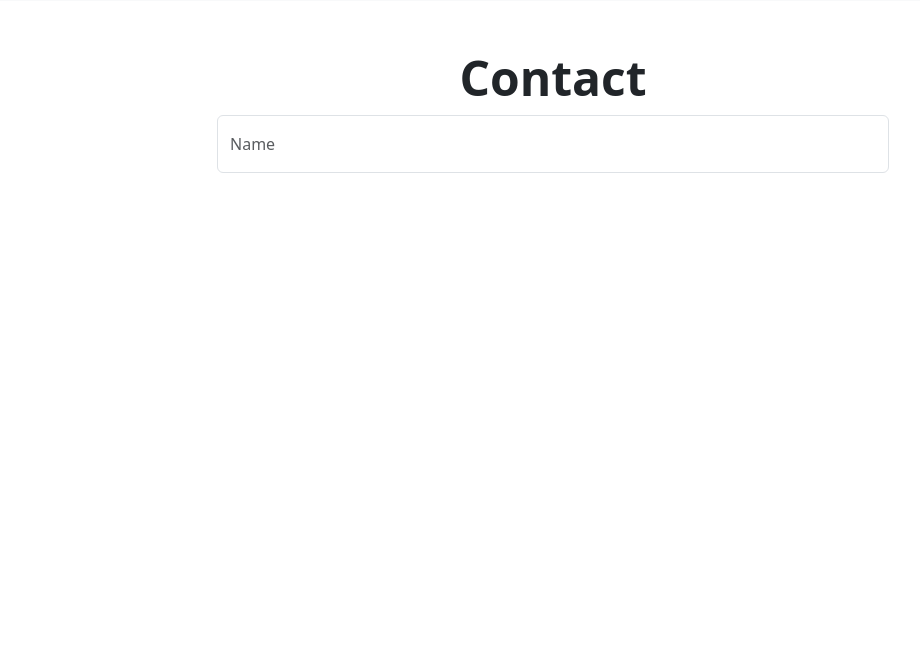
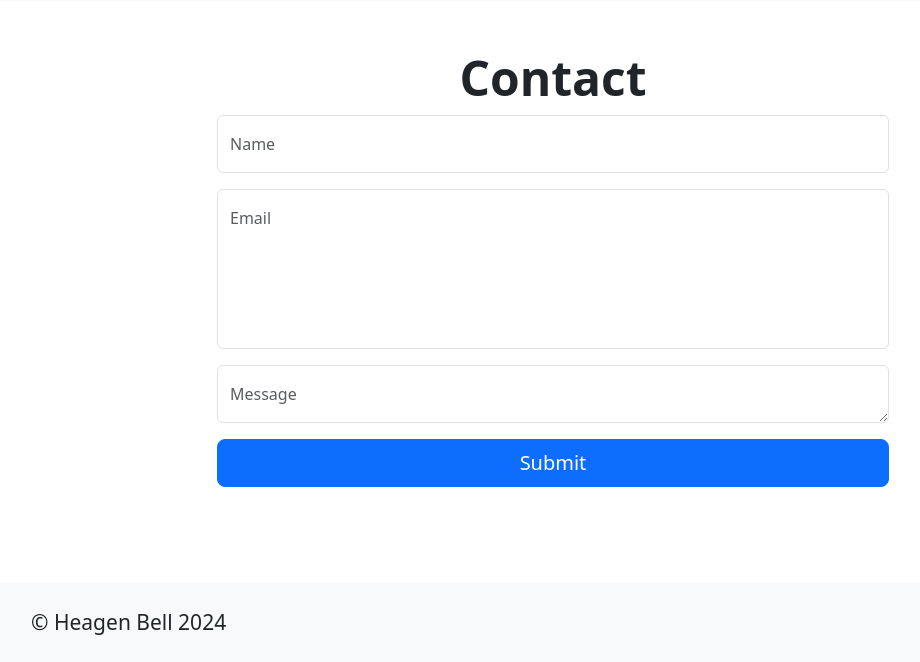
Before and after one commit to heagenb03/heagenbell.org, a Flask app: page / in a window 1280 px wide. Shown: the part 2737-3399 px from the top of the page, without its empty margins (87-1007 px from the left). Before the commit the page ends 2910 px from the top, so only its background shows below. Run offline with Flask 3, Linux system fonts and the light colour scheme.

Commit message:
modified:   templates/index.html

```diff
--- a/templates/index.html
+++ b/templates/index.html
@@ -53,6 +53,7 @@
             </div>
         </nav>
 
+        <!--Body-->
         <div class="container main">
             <!--Header-->
             <header class="py-5">
@@ -169,7 +170,7 @@
                 </div>
             </section>
 
-            <!--Contact -->
+            <!--Contact-->
             <section class="py-5">
                 <div class="container px-5">
                     <div class="text-center mb-5">
@@ -185,7 +186,22 @@
                                         <input type="text" class="form-control" id="name"
                                         placeholder="Name" required aria-describedby="nameHelp">
                                         <label for="name" class="text-muted">Name</label>
-                                        <div class="invalid-feedback" data-sb-feedback="name:required">Please enter a name</div>
+                                        <div class="invalid-feedback" data-sb-feedback="name:required">Please enter your name</div>
+                                    </div>
+                                    <div class="form-floating mb-3">
+                                        <input type="email" class="form-control" style="height: 10rem;" id="email"
+                                        placeholder="Email" required aria-describedby="emailHelp">
+                                        <label for="email" class="text-muted">Email</label>
+                                        <div class="invalid-feedback" data-sb-feedback="email:required">Please enter your emaik</div>
+                                    </div>
+                                    <div class="form-floating mb-3">
+                                        <textarea type="text" class="form-control" id="message"
+                                        placeholder="Message" required aria-describedby="messageHelp"></textarea>
+                                        <label for="message" class="text-muted">Message</label>
+                                        <div class="invalid-feedback" data-sb-feedback="message:required">Please enter a message</div>
+                                    </div>
+                                    <div class="d-grid">
+                                        <button class="btn btn-primary btn-lg" id="submitButton" type="submit">Submit</button>
                                     </div>
                                 </form>
                             </div>
@@ -195,6 +211,19 @@
             </section>
         </div>
 
+         <!--Footer-->
+         <footer class="bg-light py-4 mt-auto fs-4">
+            <div class="container px-5">
+                <div class="row align-items-center justify-content-between flex column flex-sm-row">
+                    <div class="col-auto">
+                        <div class="small m-0">
+                            &copy; Heagen Bell 2024
+                        </div>
+                    </div>
+                </div>
+            </div>
+        </footer>
+
         <script src="https://cdn.jsdelivr.net/npm/bootstrap@5.3.3/dist/js/bootstrap.bundle.min.js"
         integrity="sha384-YvpcrYf0tY3lHB60NNkmXc5s9fDVZLESaAA55NDzOxhy9GkcIdslK1eN7N6jIeHz" crossorigin="anonymous"></script>
     </body>
```
